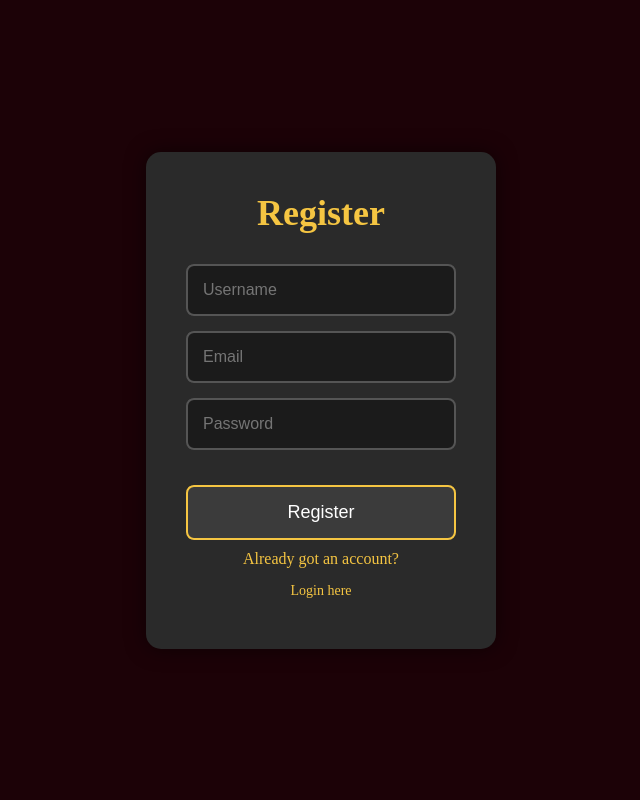
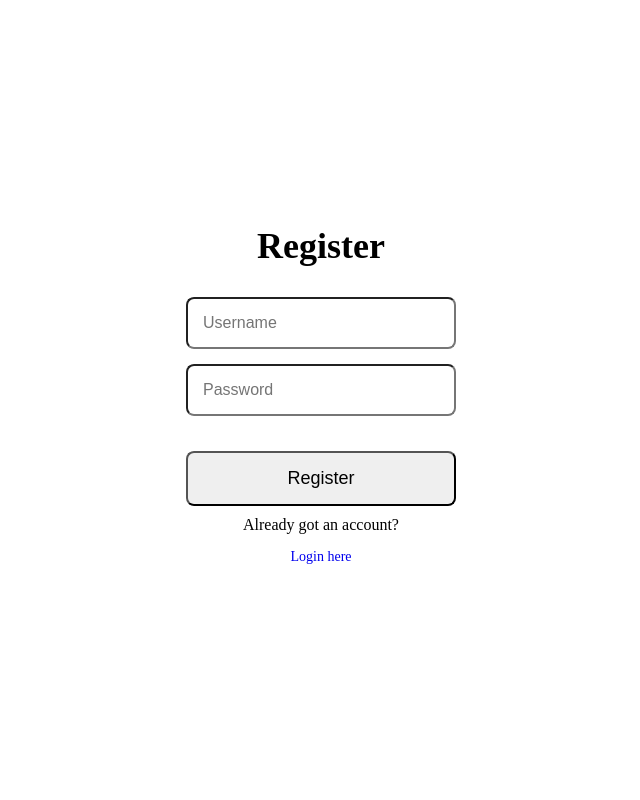
Before and after one commit to Jack1811/MastersProject, a PHP site: page /register.php in a window 1280 px wide. Shown: the whole page, without its empty margins (319-959 px from the left). Run offline with PHP 8.4, Linux system fonts and the light colour scheme.

Commit message:
Updated
More realisitic

```diff
--- a/css/styles.css
+++ b/css/styles.css
@@ -10,33 +10,26 @@
     display: flex;
     justify-content: center;
     align-items: center;
-    background-color: #1c0207;
 }
 
 .hero {
     text-align: center;
-    background: #2a2a2a;
     padding: 50px;
     width: 350px;
     border-radius: 15px;
-    box-shadow: 0 0 20px rgba(0,0,0,0.5);
 }
 
 .hero h1 {
-    color: #f5c542;
     font-size: 48px;
     margin-bottom: 40px;
 }
 
 .btn {
     display: block;
-    background: #3b3b3b;
-    color: white;
     text-decoration: none;
     padding: 20px;
     margin: 20px 0;
     border-radius: 10px;
-    border: 2px solid #f5c542;
 }
 
 /* ***************************************************** LOGIN AND REGISTER ***************************************************** */
@@ -49,21 +42,17 @@
     align-items: center;
 }
 .login-box {
-    background: #2a2a2a;
     padding: 40px;
     width: 350px;
     border-radius: 15px;
-    box-shadow: 0 0 20px rgba(0,0,0,0.5);
     text-align: center;
 }
 
 .login-box p{
-    color: #f5c542;
     padding: 10px;
 }
 
 .login-box h1 {
-    color: #f5c542;
     margin-bottom: 30px;
     font-size: 36px;
 }
@@ -75,9 +64,6 @@
     padding: 15px;
     margin: 15px 0;
     border-radius: 8px;
-    border: 2px solid #555;
-    background: #1b1b1b;
-    color: white;
     font-size: 16px;
 }
 
@@ -86,35 +72,24 @@
     padding: 15px;
     margin-top: 20px;
     border-radius: 8px;
-    border: 2px solid #f5c542;
-    background: #3b3b3b;
-    color: white;
     font-size: 18px;
     cursor: pointer;
 }
 
-.login-box button:hover {
-    background: #f5c542;
-    color: #1b1b1b;
-}
 
 .error {
     width: 350px;
     box-sizing: border-box;
-    background-color: darkred;
-    color: white;
     padding: 12px;
     border-radius: 8px;
     text-align: center;
     margin-top: 20px;
     font-weight: bold;
-    border: 2px solid red;
 }
 
 .register-link {
     display: block;
     margin-top: 15px;
-    color: #f5c542;
     text-decoration: none;
     font-size: 14px;
 }
--- a/dashboard.php
+++ b/dashboard.php
@@ -75,7 +75,6 @@ $stmtLeaderboard = $pdo->query("
         <aside class="sidebar">
 
             <nav class="nav-links">
-                <a href="groups.php">Party</a>
                 <a href="logout.php">Logout</a>
                 <a href="delete.php" class="danger-link">Delete Account</a>
             </nav>
--- a/register.php
+++ b/register.php
@@ -14,21 +14,20 @@ $error = "";
 // Runs if post
 if($_SERVER["REQUEST_METHOD"] == "POST")
 {
-    // Check if username or email already exists
+    // Check if username  already exists
     $stmt = $pdo->prepare(
-        "SELECT * FROM users WHERE username = ? OR email = ?"
+        "SELECT * FROM users WHERE username = ?"
     );
 
     $stmt->execute([
         $_POST['username'],
-        $_POST['email']
     ]);
 
     $existingUser = $stmt->fetch();
 
     if($existingUser)
     {
-        $error = 'Username or email already exists. Please try again. Alternatively, <a href="login.php" class="btn">Login</a>';
+        $error = 'Username already exists. Please try again. Alternatively, <a href="login.php" class="btn">Login</a>';
     }
     else
     {
@@ -41,14 +40,13 @@ if($_SERVER["REQUEST_METHOD"] == "POST")
         // writes sql query
         $stmt = $pdo->prepare(
             "INSERT INTO users
-            (username,email,password_hash)
-            VALUES (?,?,?)"
+            (username,password_hash)
+            VALUES (?,?)"
         );
 
         // sends SQL query with inserted values
         $stmt->execute([
             $_POST['username'],
-            $_POST['email'],
             $passwordHash
         ]);
 
@@ -97,7 +95,6 @@ if($_SERVER["REQUEST_METHOD"] == "POST")
                 <h1>Register</h1>
 
                 <input name="username" placeholder="Username" required>
-                <input name="email" placeholder="Email" required>
                 <input type="password" name="password" placeholder="Password" required>
                 <button>Register</button>
 
```
Also changed, not shown: other parts of css/styles.css (+0 -56 lines), login.php (+4 -5 lines), policy.php (added, +13 -0 lines).
